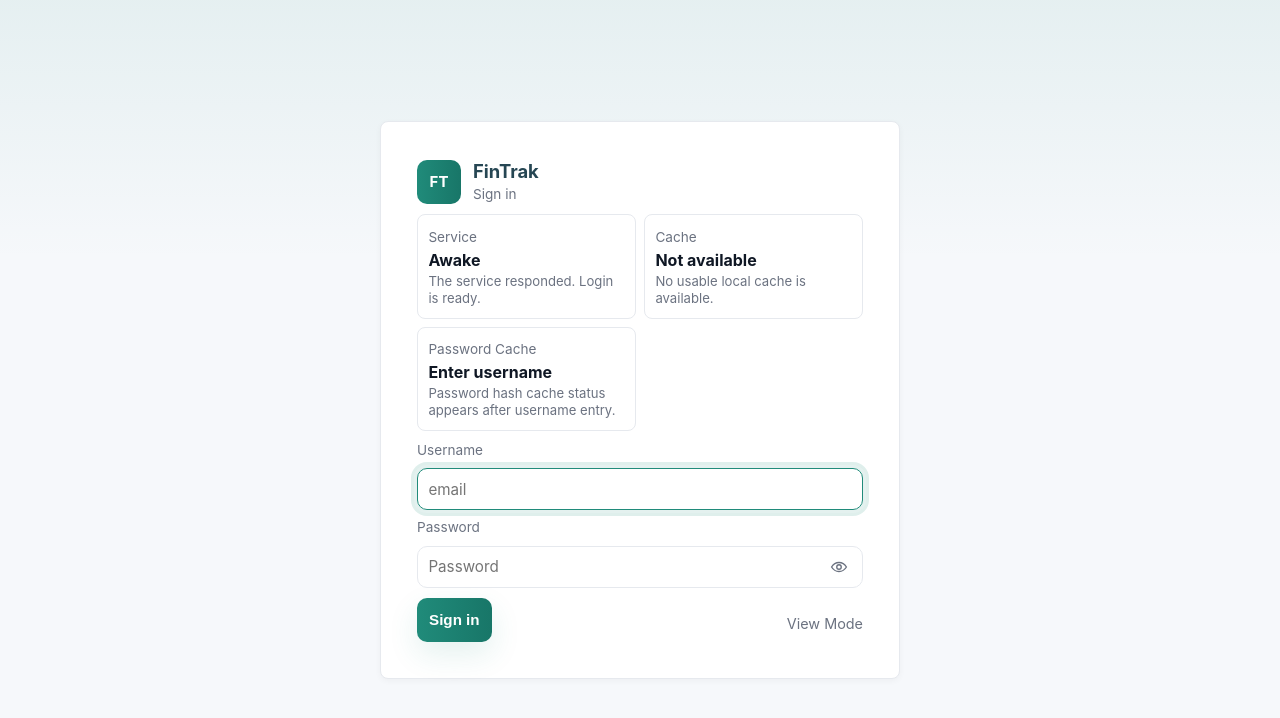
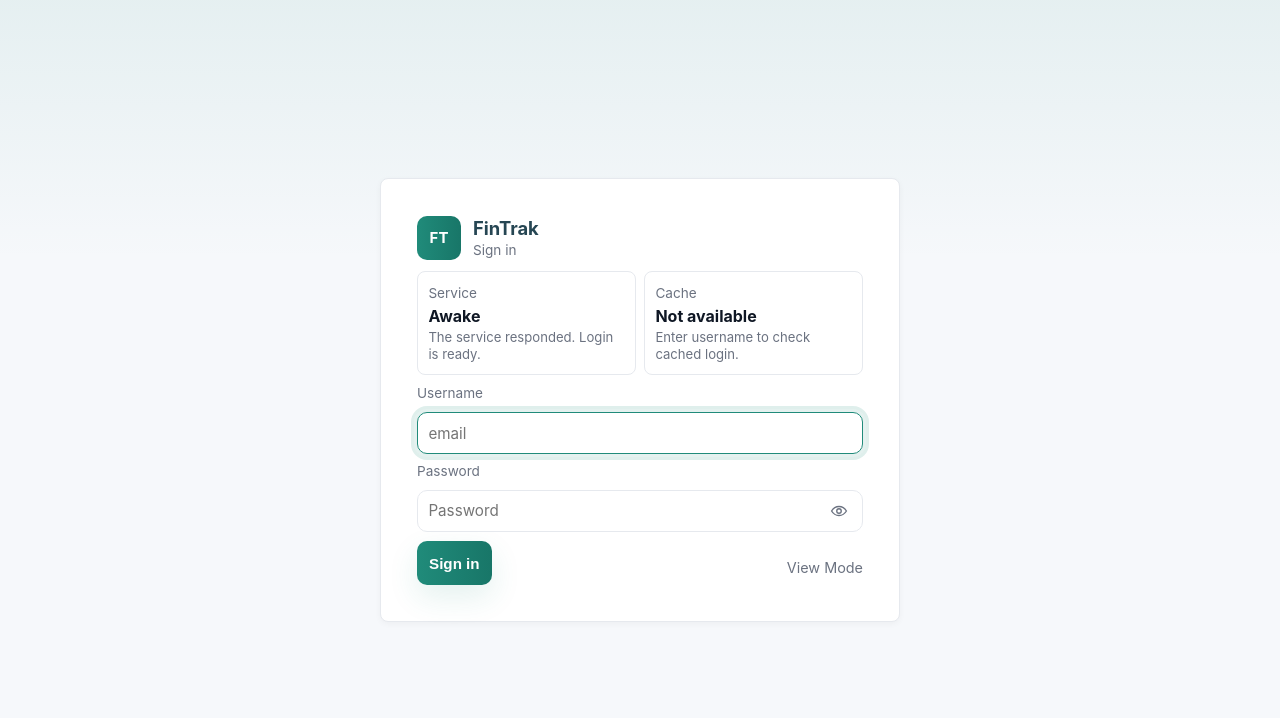
Before and after one commit to mokeshnagpal/FinTrack, a Flask app: page /login in a window 1280 px wide. Shown: the top 718 px of the page. Run offline with Flask 3, Linux system fonts and the light colour scheme; data that the repository does not hold is empty; parts of the project's set-up code (start-up, migrations or seed data) failed here and were passed over; some libraries are stand-ins or nearby versions.

Commit message:
Simplify login cache status

```diff
--- a/static/js/auth_status.js
+++ b/static/js/auth_status.js
@@ -3,27 +3,17 @@
   const renderMessage = document.getElementById('authRenderMessage');
   const cacheState = document.getElementById('authCacheState');
   const cacheMessage = document.getElementById('authCacheMessage');
-  const passwordCacheState = document.getElementById('authPasswordCacheState');
-  const passwordCacheMessage = document.getElementById('authPasswordCacheMessage');
   const usernameInput = document.getElementById('username');
   const pollMs = Number(window.FinTrakConstants?.sync_status_poll_seconds || 12) * 1000;
   let cacheRefreshRequested = false;
-  let passwordCacheTimer = null;
+  let authCacheTimer = null;
 
   if (!renderState || !renderMessage || !cacheState || !cacheMessage) return;
 
   function setWaiting() {
     renderState.textContent = 'Waking';
     renderMessage.textContent = 'Waiting for the service to respond.';
-    setBrowserCacheStatus();
-  }
-
-  function setBrowserCacheStatus() {
-    const hasCache = Boolean(window.FinTrak?.cache?.hasUsableSnapshot?.());
-    cacheState.textContent = hasCache ? 'Available' : 'Not available';
-    cacheMessage.textContent = hasCache
-      ? 'Usable local cache is available.'
-      : 'No usable local cache is available.';
+    checkAuthCache();
   }
 
   function setInitialStatusFromBrowserCache() {
@@ -35,14 +25,14 @@
 
     renderState.textContent = 'Cached';
     renderMessage.textContent = 'Cached app data is available while service status is checked.';
-    setBrowserCacheStatus();
+    checkAuthCache();
   }
 
   async function checkWake() {
     const shouldRefreshCache = !cacheRefreshRequested;
     renderState.textContent = 'Checking';
     renderMessage.textContent = 'Checking whether the service is awake.';
-    setBrowserCacheStatus();
+    checkAuthCache();
 
     const controller = new AbortController();
     const timeout = setTimeout(() => controller.abort(), 6000);
@@ -60,7 +50,7 @@
       renderMessage.textContent = awake
         ? 'The service responded. Login is ready.'
         : 'The service did not return a ready response yet.';
-      setBrowserCacheStatus();
+      checkAuthCache();
     } catch (error) {
       cacheRefreshRequested = false;
       setWaiting();
@@ -69,17 +59,17 @@
     }
   }
 
-  async function checkPasswordCache() {
-    if (!passwordCacheState || !passwordCacheMessage || !usernameInput) return;
+  async function checkAuthCache() {
+    if (!usernameInput) return;
     const username = String(usernameInput.value || '').trim();
     if (!username) {
-      passwordCacheState.textContent = 'Enter username';
-      passwordCacheMessage.textContent = 'Password hash cache status appears after username entry.';
+      cacheState.textContent = 'Not available';
+      cacheMessage.textContent = 'Enter username to check cached login.';
       return;
     }
 
-    passwordCacheState.textContent = 'Checking';
-    passwordCacheMessage.textContent = 'Checking server password-hash cache for this username.';
+    cacheState.textContent = 'Checking';
+    cacheMessage.textContent = 'Checking cached username and password hash.';
     try {
       const response = await fetch(`/api/login_password_cache_status?username=${encodeURIComponent(username)}`, {
         cache: 'no-store',
@@ -87,22 +77,22 @@
       });
       const data = await response.json().catch(() => ({}));
       const available = response.ok && data.cache_available;
-      passwordCacheState.textContent = available ? 'Available' : 'Not available';
-      passwordCacheMessage.textContent = available
-        ? 'A cached hash exists, but login still refreshes the real hash before comparison.'
-        : 'No server password cache yet. Login will read Firestore first.';
+      cacheState.textContent = available ? 'Available' : 'Not available';
+      cacheMessage.textContent = available
+        ? 'Cached username and password hash are available.'
+        : 'Cached login is not available for this username.';
     } catch (error) {
-      passwordCacheState.textContent = 'Unknown';
-      passwordCacheMessage.textContent = 'Password cache status could not be checked.';
+      cacheState.textContent = 'Unknown';
+      cacheMessage.textContent = 'Cached login status could not be checked.';
     }
   }
 
   document.addEventListener('DOMContentLoaded', () => {
     setInitialStatusFromBrowserCache();
-    checkPasswordCache();
+    checkAuthCache();
     usernameInput?.addEventListener('input', () => {
-      clearTimeout(passwordCacheTimer);
-      passwordCacheTimer = setTimeout(checkPasswordCache, 350);
+      clearTimeout(authCacheTimer);
+      authCacheTimer = setTimeout(checkAuthCache, 350);
     });
     checkWake();
     setInterval(checkWake, pollMs);
--- a/templates/login.html
+++ b/templates/login.html
@@ -38,12 +38,7 @@
                         <div class="auth-status-item">
                             <span class="kicker">Cache</span>
                             <strong id="authCacheState">Not available</strong>
-                            <p id="authCacheMessage">No usable local cache is available.</p>
-                        </div>
-                        <div class="auth-status-item">
-                            <span class="kicker">Password Cache</span>
-                            <strong id="authPasswordCacheState">Enter username</strong>
-                            <p id="authPasswordCacheMessage">Password hash cache status appears after username entry.</p>
+                            <p id="authCacheMessage">Enter username to check cached login.</p>
                         </div>
                     </div>
 
```
Also changed, not shown: templates/view.html (+1 -6 lines).
